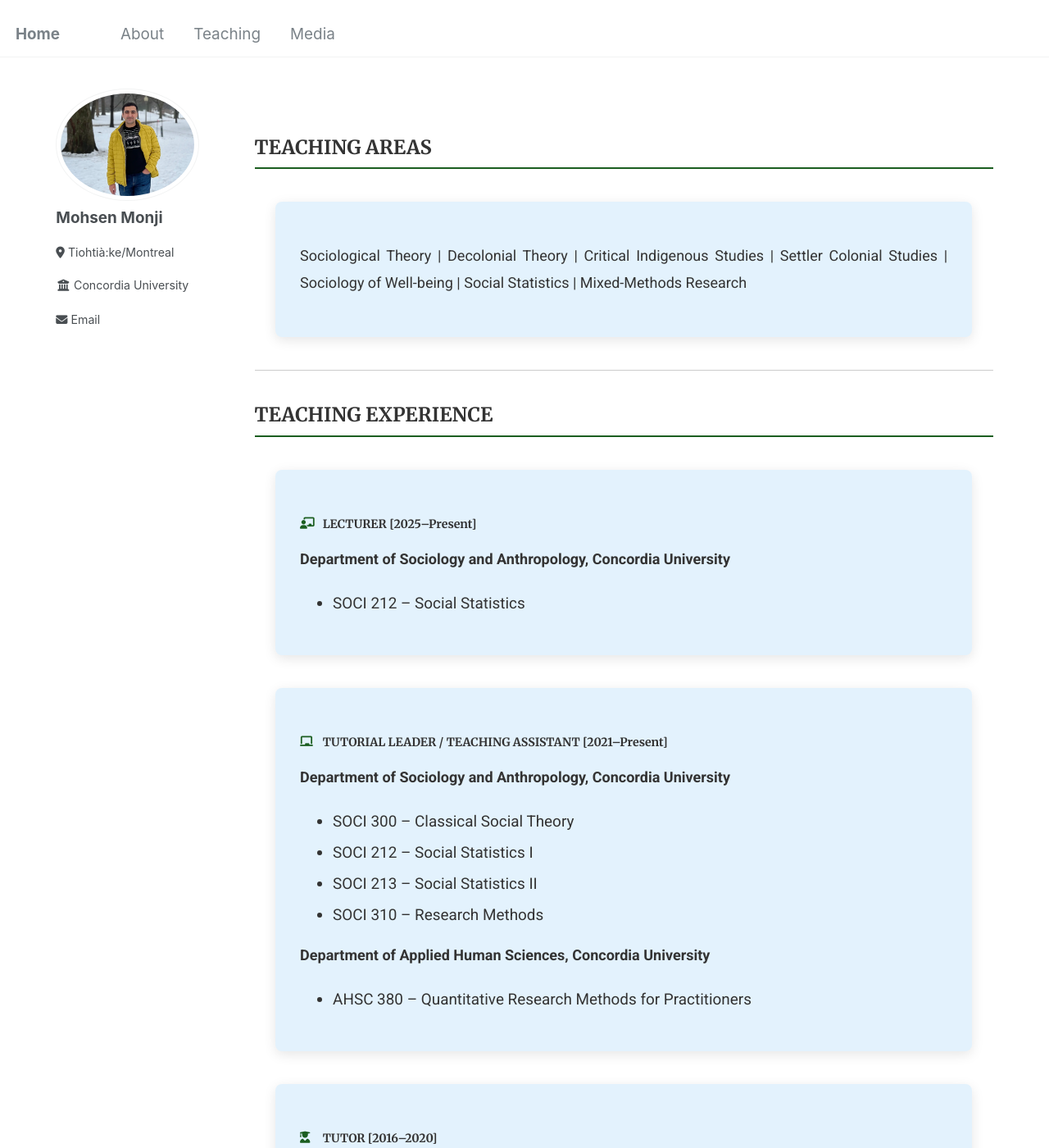
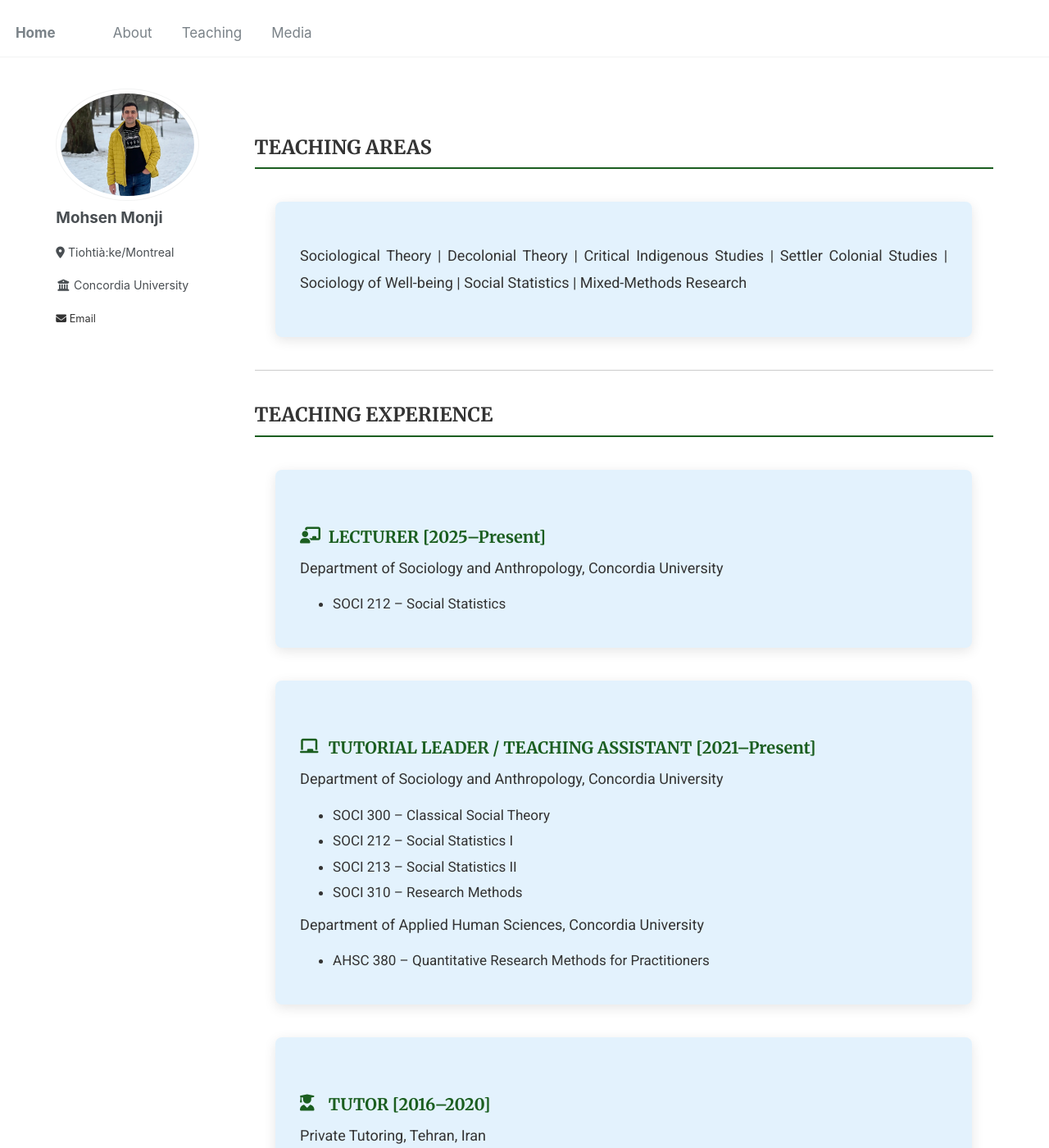
Before and after one commit to Mohsnmonji/mohsnmonji.github.io, a Jekyll site: the page built from _pages/teaching.md, in a window 1280 px wide and 1400 px high. Shown: the whole window at 82% size. Built offline with Jekyll 4.4.1, drawn with Linux system fonts in a browser that asks for light colours.

Commit message:
Update teaching.md

```diff
--- a/_pages/teaching.md
+++ b/_pages/teaching.md
@@ -33,14 +33,16 @@ author_profile: true
     max-width: 850px;
   }
   .teaching-card h4 {
-    font-weight: bold;
+    font-weight: 700;
+    font-size: 20px;
     margin-bottom: 10px;
-    color: #333;
+    color: #1B5E20;
   }
   .teaching-card p {
     font-size: 18px;
     line-height: 1.8;
     color: #333;
+    margin: 5px 0 15px 0;
   }
   .icon {
     margin-right: 10px;
@@ -51,6 +53,15 @@ author_profile: true
     height: 1px;
     background: #cccccc;
     margin: 40px 0;
+  }
+  ul {
+    font-size: 17px;
+    color: #333;
+    margin-top: 5px;
+    margin-bottom: 10px;
+  }
+  ul li {
+    margin-bottom: 6px;
   }
 </style>
 
@@ -72,7 +83,7 @@ author_profile: true
 
   <div class="teaching-card">
     <h4><i class="fas fa-chalkboard-teacher icon"></i> LECTURER [2025–Present]</h4>
-    <p><strong>Department of Sociology and Anthropology, Concordia University</strong></p>
+    <p>Department of Sociology and Anthropology, Concordia University</p>
     <ul>
       <li>SOCI 212 – Social Statistics</li>
     </ul>
@@ -80,14 +91,14 @@ author_profile: true
 
   <div class="teaching-card">
     <h4><i class="fas fa-chalkboard icon"></i> TUTORIAL LEADER / TEACHING ASSISTANT [2021–Present]</h4>
-    <p><strong>Department of Sociology and Anthropology, Concordia University</strong></p>
+    <p>Department of Sociology and Anthropology, Concordia University</p>
     <ul>
       <li>SOCI 300 – Classical Social Theory</li>
       <li>SOCI 212 – Social Statistics I</li>
       <li>SOCI 213 – Social Statistics II</li>
       <li>SOCI 310 – Research Methods</li>
     </ul>
-    <p><strong>Department of Applied Human Sciences, Concordia University</strong></p>
+    <p>Department of Applied Human Sciences, Concordia University</p>
     <ul>
       <li>AHSC 380 – Quantitative Research Methods for Practitioners</li>
     </ul>
@@ -95,7 +106,7 @@ author_profile: true
 
   <div class="teaching-card">
     <h4><i class="fas fa-user-graduate icon"></i> TUTOR [2016–2020]</h4>
-    <p><strong>Private Tutoring, Tehran, Iran</strong></p>
+    <p>Private Tutoring, Tehran, Iran</p>
     <ul>
       <li>Quantitative Research Methods and Applied Social Statistics</li>
     </ul>
```
